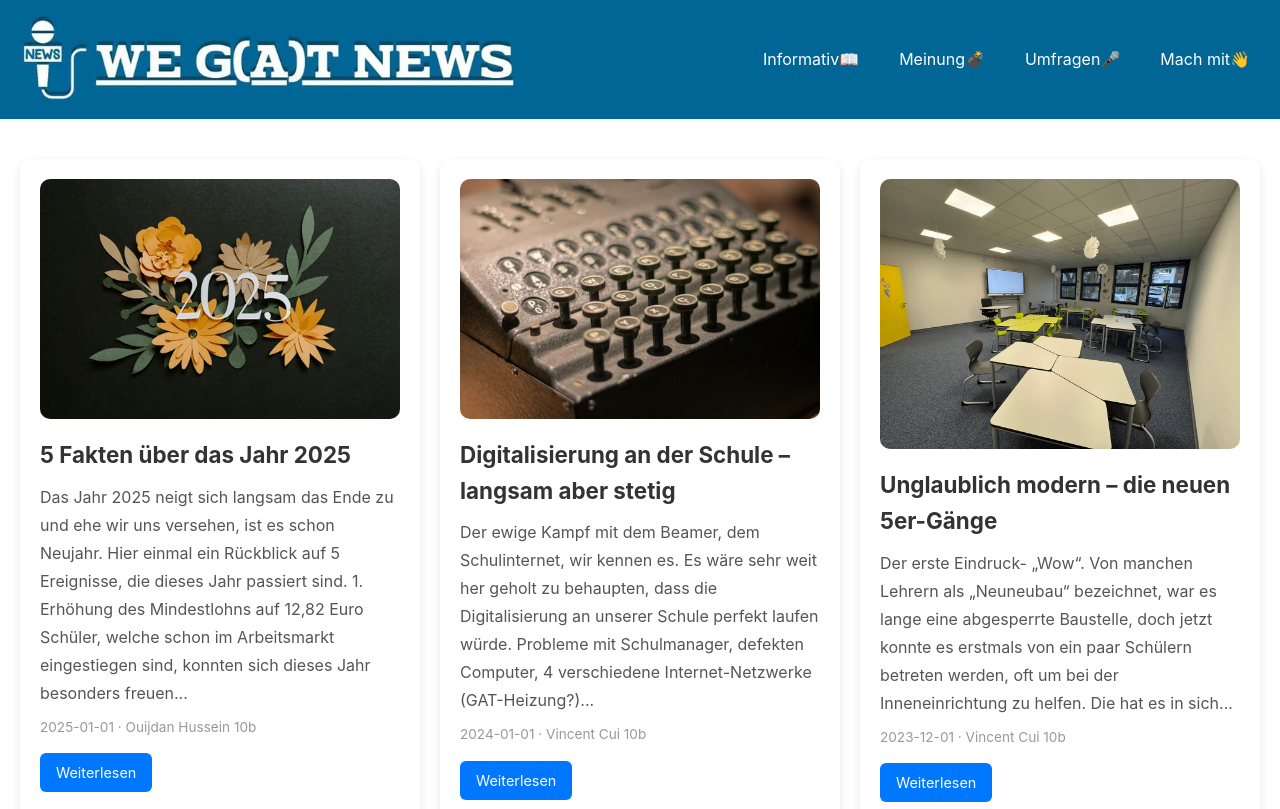
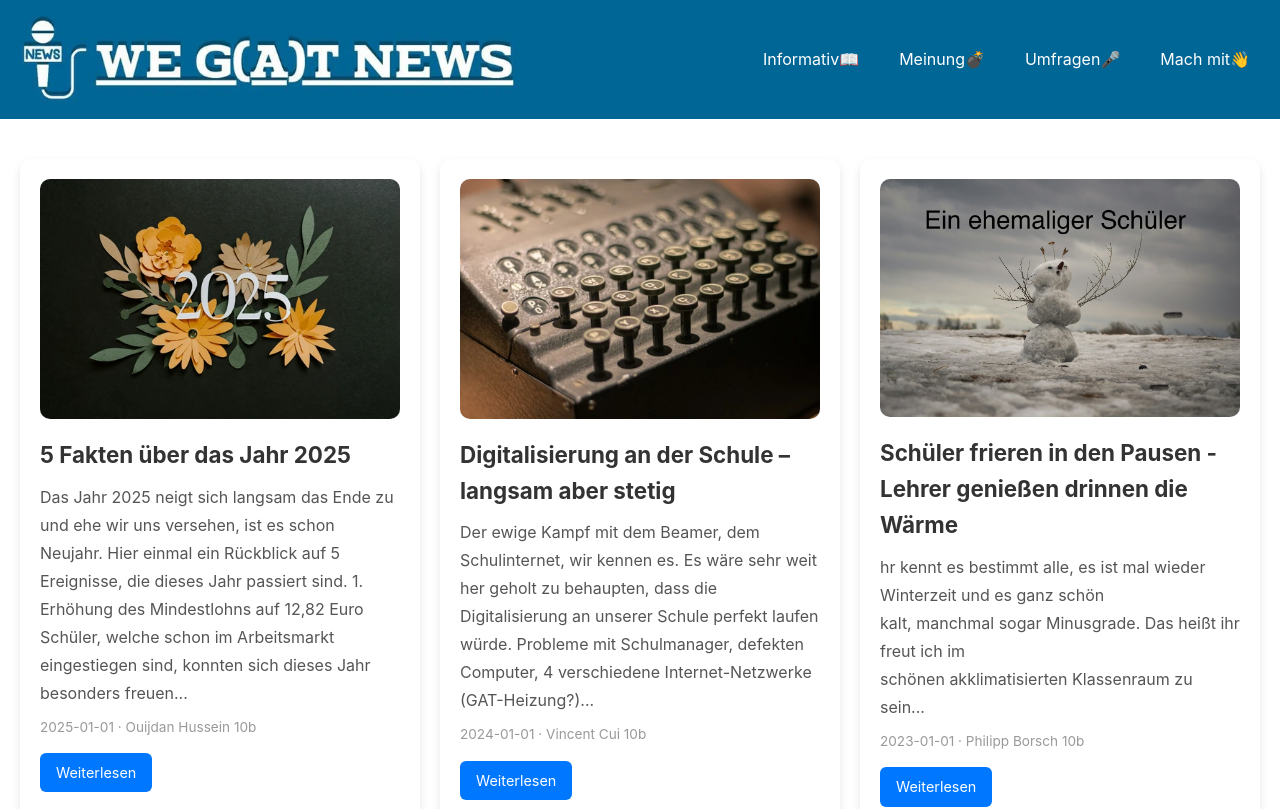
Before and after one commit to Chenjv2/wegatnews, a Next.js app: page / in a window 1280 px wide. Shown: the top 809 px of the page. Built offline with nearby package versions, Linux system fonts and the light colour scheme.

Commit message:
article 6

```diff
--- a/pages/_app.js
+++ b/pages/_app.js
@@ -18,7 +18,10 @@ export default function App({ Component, pageProps }) {
     <>
       {/* GLOBAL HEAD (applies to all pages) */}
       <Head>
-        <title>Dein Seitenname</title>
+        <title>
+          WE G(A)T NEWS, die unabhängige Schülerzeitung des Gymnasiums zum
+          Altenforst
+        </title>
         <meta
           name="description"
           content="Unabhängiger Blog für Information, Meinung und Umfragen"
@@ -42,10 +45,18 @@ export default function App({ Component, pageProps }) {
           </Link>
 
           <ul>
-            <li><Link href="/informativ">Informativ📖</Link></li>
-            <li><Link href="/Meinung">Meinung💣</Link></li>
-            <li><Link href="/umfragen">Umfragen🎤</Link></li>
-            <li><Link href="/mach-mit">Mach mit👋</Link></li>
+            <li>
+              <Link href="/informativ">Informativ📖</Link>
+            </li>
+            <li>
+              <Link href="/Meinung">Meinung💣</Link>
+            </li>
+            <li>
+              <Link href="/umfragen">Umfragen🎤</Link>
+            </li>
+            <li>
+              <Link href="/mach-mit">Mach mit👋</Link>
+            </li>
           </ul>
 
           <div
@@ -63,10 +74,18 @@ export default function App({ Component, pageProps }) {
 
         <div className={`sidebar ${open ? "active" : ""}`}>
           <ul>
-            <li><Link href="/informativ">Informativ📖</Link></li>
-            <li><Link href="/Meinung">Meinung💣</Link></li>
-            <li><Link href="/umfragen">Umfragen🎤</Link></li>
-            <li><Link href="/mach-mit">Mach mit👋</Link></li>
+            <li>
+              <Link href="/informativ">Informativ📖</Link>
+            </li>
+            <li>
+              <Link href="/Meinung">Meinung💣</Link>
+            </li>
+            <li>
+              <Link href="/umfragen">Umfragen🎤</Link>
+            </li>
+            <li>
+              <Link href="/mach-mit">Mach mit👋</Link>
+            </li>
           </ul>
         </div>
       </header>
--- a/posts/3post.md
+++ b/posts/3post.md
@@ -1,6 +1,6 @@
 ---
 title: Unglaublich modern – die neuen 5er-Gänge
-date: "2023-12-01"
+date: "2012-12-01"
 author: "Vincent Cui 10b"
 image: "/article-images/5ergang.webp"
 image_source: "eigene Aufnahme"
--- a/posts/6post.md
+++ b/posts/6post.md
@@ -1,16 +1,31 @@
 ---
-title: 6 post
-date: "2012-01-01"
-author: "Vincent Cui 10b"
-image: "/article-images/2025.webp"
-tags:
-  - intro
-  - markdown
-preview: "HAlle eekfjweif ewf sd sdfj we w jeffjdsjfjhH   Uj . IHe dje  ewuf wnfewufhdjfnjahdjsjdhashw "
+title: Schüler frieren in den Pausen - Lehrer genießen drinnen die Wärme
+date: "2023-01-01"
+author: "Philipp Borsch 10b"
+image: "/article-images/6.webp"
+image_source: "https://unsplash.com/de/fotos/ein-schneemann-steht-mitten-auf-einem-feld-CqBvboiSgQA"
+tags: Informativ
+preview: "hr kennt es bestimmt alle, es ist mal wieder Winterzeit und es ganz schön kalt, manchmal sogar Minusgrade. Das heißt ihr freut ich im schönen akklimatisierten Klassenraum zu sein..."
 ---
 
-This is my **second** written in Markdown.
+Ihr kennt es bestimmt alle, es ist mal wieder Winterzeit und es ganz schön kalt, manchmal sogar Minusgrade. Das heißt ihr freut ich im schönen akklimatisierten Klassenraum zu sein, in dem es schön angenehm warm ist. Dann kommt der Schock, ihr sollt bei diesen kalten Temperaturen, in den Pausen, draußen sein. Nicht nur in der 25-Minuten Pause, sondern auch in der 1-Stündigen Pause. Aber ist das denn jetzt überhaupt ein Problem und Schüler sollten in Pausen drinnen bleiben dürfen, oder reagieren alle nur über und es sollte sich nichts ändern. In diesem Text werde ich einige Argumente dafür nennen, aber auch Argumente gegen die aktuelle Vorschrift.
 
-- not that Simple, but okay
-- Fast yep
-- Static yes sir
+**Gesundheitliche Risiken**
+
+Ein Argument gegen die aktuelle Vorschrift ist, dass der längere Zeitraum in der Kälte einige Probleme aufweisen kann, da Schüler nicht immer ordentliche Klamotten anhaben, wodurch sie der Kälte mehr ausgesetzt sind. Ob man angezogen ist oder nicht es ist dennoch kalt und das kombiniert mit leichtem Regen oder Wind, birgt ein hohes Risiko auf Krankheiten. Zum Bespiel kann man mir nassen Haaren im Winter sehr schnell krank werden, da das Immunsystem zu dieser Zeit schwächer als sonst ist.
+
+**Stärkung des Immunsytems**
+
+Auf der anderen Seite ist ein Argument dafür, dass Schüler in den Pausen nach draußen gehen sollten, ist, dass sie so Zeit an der frischen Luft verbringen. Nach einigen Stunden in der stickigen Luft, braucht man nämlich etwas Erholung davon. Zudem hat dies auch Vorteile für die Gesundheit, da so das Immunsystem gestärkt wird, aber auch beispielsweise Stress reduziert wird, welcher in einem Schultag üblich ist.
+
+**Aufenthaltsmöglichkeiten im Warmen**
+
+Manche Schüler sagen, dass die Kälte in den Pausen kein Problem darstellt, da die Schüler in der großen Pause in warme Räume gehen können. Zum Beispiel in das SLZ oder in das Schüler-Café. Für 20 Minuten, in der Frühstückspause, draußen zu bleiben soll dann auch kein Problem sein, behaupten sie.
+
+**Überfüllt und zu wenige Plätzte**
+
+Jedoch widersprechen auch einige Schüler, da das SLZ und das Schüler-Café für sie in den Pausen keine Option sei. Das liegt daran, das diese Orte häufig überfüllt sind, da es entweder keine Plätze mehr gibt, wie beispielsweise im SLZ, oder es einfach zu viele Menschen sind. Daher müssen sie dann am Ende trotzdem eine Stunde draußen bleiben, da alle möglichen Optionen keinen Sinn mehr machen, auf Grund von zu vielen Menschen und zu wenigen Plätzten.
+
+**Schüler fordern Änderungen**
+
+Zusammenfassend lässt sich sagen, dass die Argumente für die aktuelle Vorschrift die Stärkung des Immunsystems und die Aufenthaltsmöglichkeiten im Warmen sind. Die Argumente dagegen sind, dass die Kälte, der man ausgesetzt ist, gesundheitliche Schäden aufweisen kann und dass die Aufenthaltsmöglichkeiten nicht immer verfügbar sind. Was soll denn jetzt aber gemacht werden? Um dieses Farge zu beantworten habe ich einige Schüler, aber auch Lehrer zu diesem Thema befragt. Die Meinungen waren zwar nicht immer gleich, aber es war klar erkennbar, dass die Mehrheit, der Befragten, dafür ist, dass man in den Pausen auch nach drinnen darf. Was könnte man dann jetzt dafür tun, Sitzmöglichkeiten im Foyer, mehr Aufenthaltsräume? Lasst es mich wissen.
```
Also changed, not shown: public/article-images/6.webp (added).
